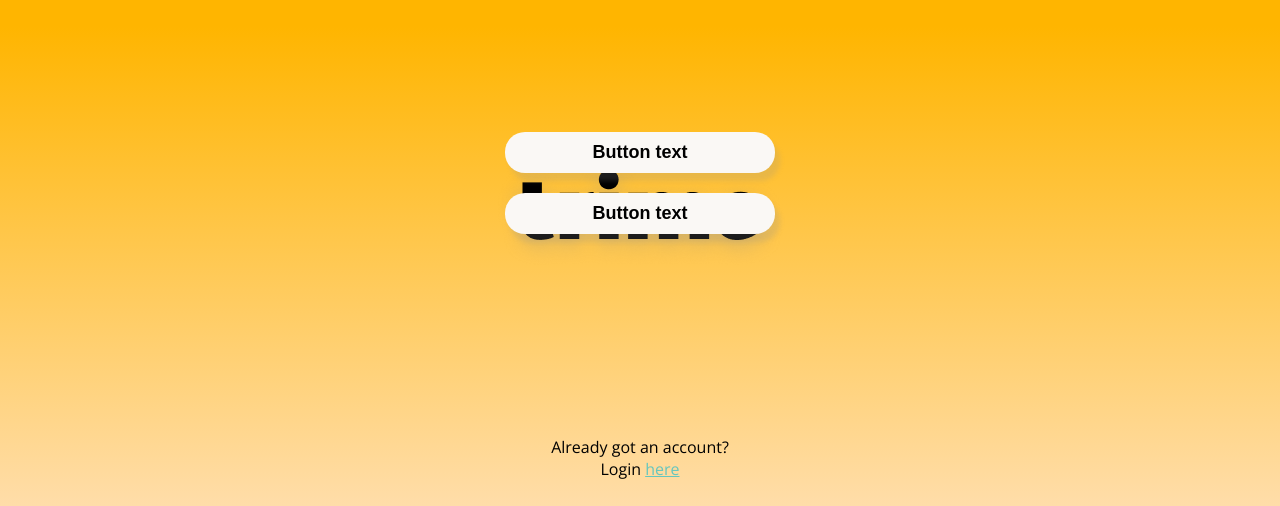
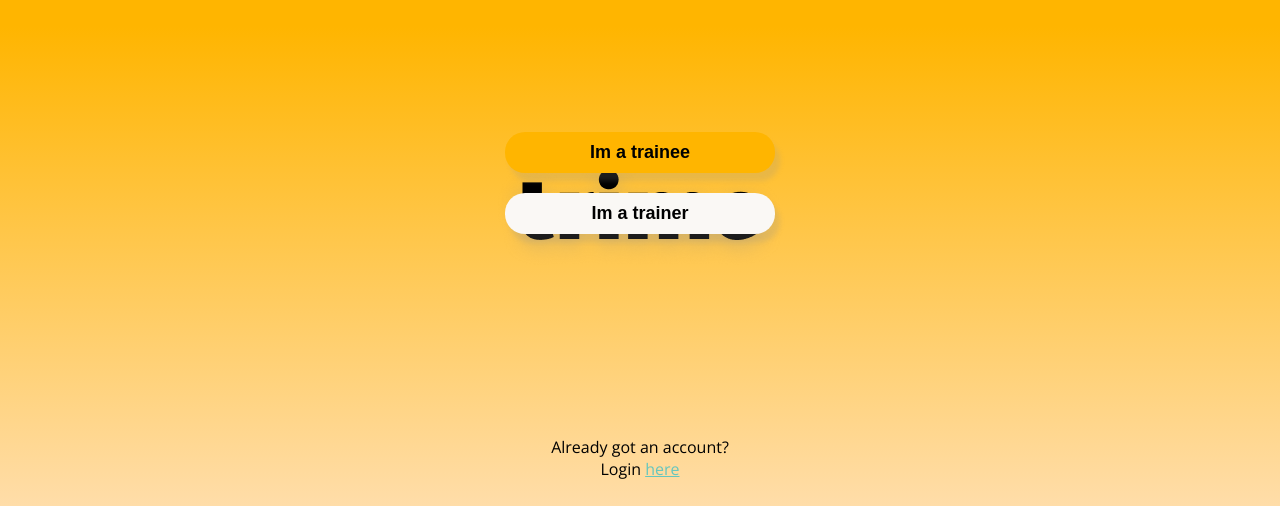
Before and after one commit to elinamren/trime, a React (Create React App) app: page / in a window 1280 px wide. Shown: the part 294-800 px from the top of the page. Built offline with nearby package versions, Linux system fonts and the light colour scheme.

Commit message:
updated buttons

```diff
--- a/src/App.js
+++ b/src/App.js
@@ -1,7 +1,7 @@
 import Button from "./components/button";
 import FooterLogIn from "./components/footer-frontpage";
 import Logo from "./components/logo";
-import BackgroundVideo from "./components/background-video";
+//import BackgroundVideo from "./components/background-video";
 
 function App() {
   return (
@@ -9,8 +9,8 @@ function App() {
       <Logo />
       <div className="bottom-container">
         <div className="button-container">
-          <Button className="yellow-button" />
-          <Button />
+          <Button text='Im a trainee' styleClass='yellow-button' />
+          <Button text='Im a trainer' />
         </div>
         <FooterLogIn />
       </div>
--- a/src/components/button.js
+++ b/src/components/button.js
@@ -1,10 +1,10 @@
 // import "../App.css";
 
-function Button() {
+const Button = ({text, styleClass}) => {
     return (
         <div>
-        <button>
-            Button text
+        <button className={styleClass}>
+            {text}
         </button>
         </div>
     )
```
